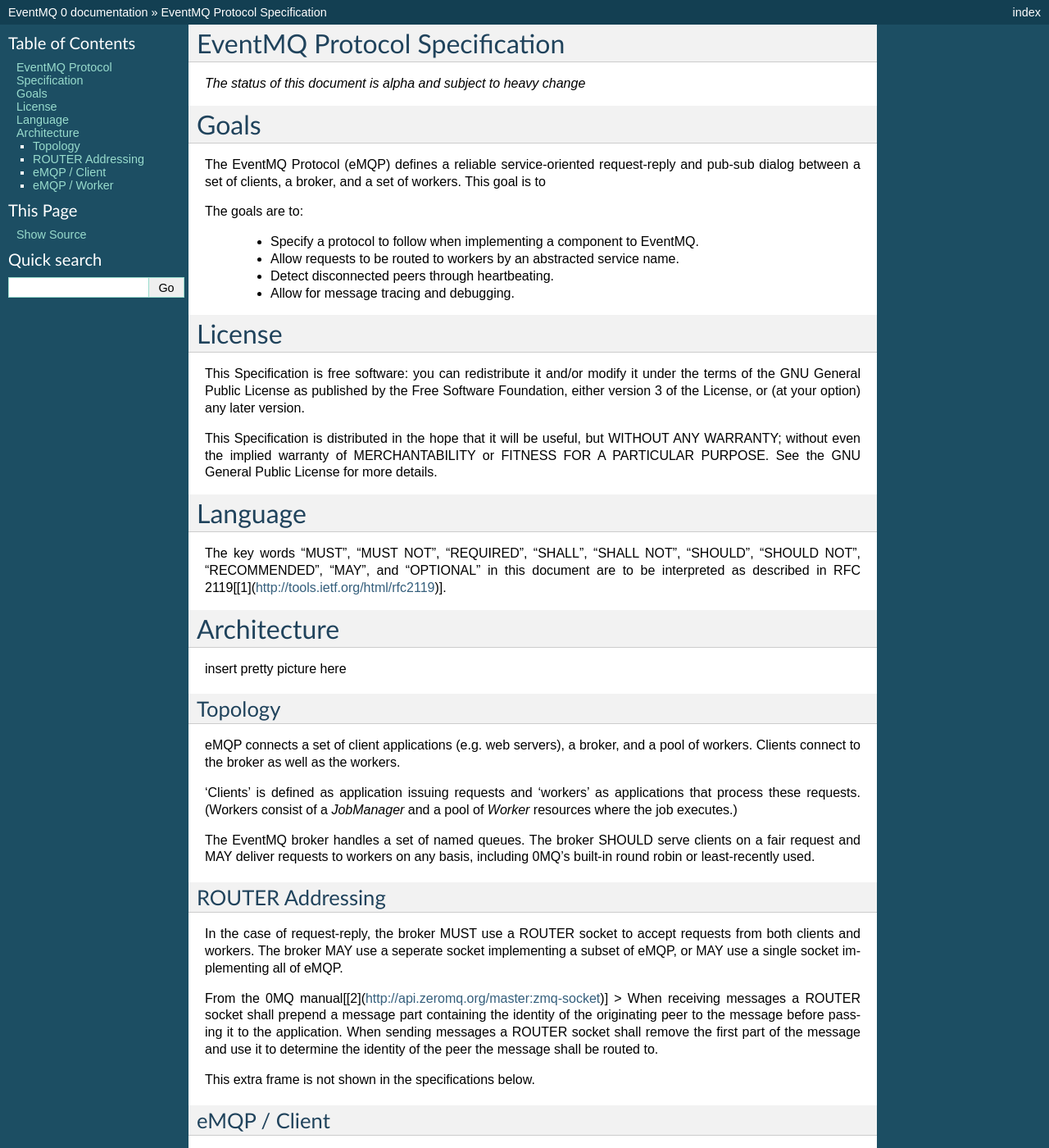
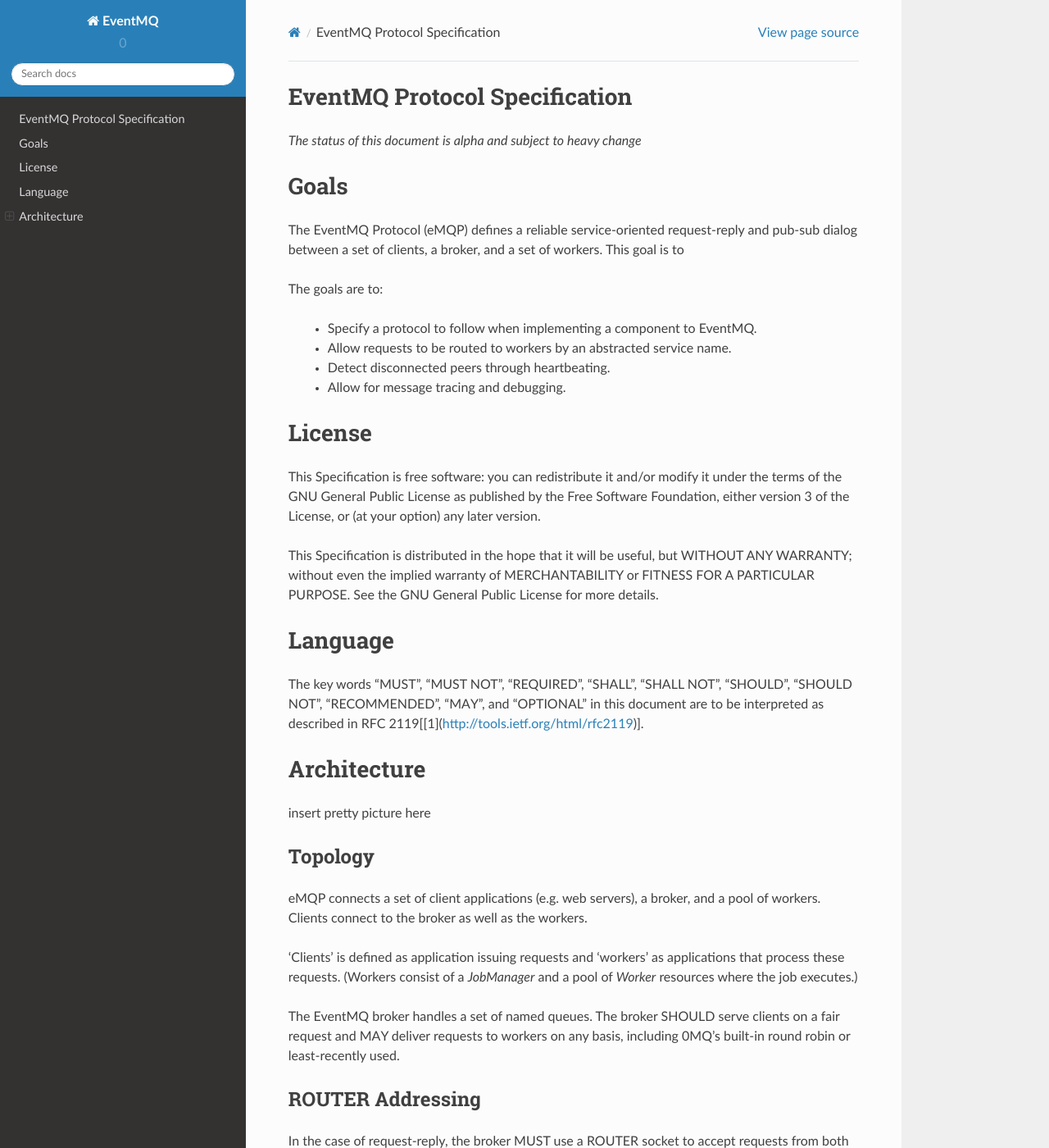
Before and after one commit to eventmq/eventmq, a Sphinx documentation site: the page built from docs/protocol.rst, in a window 1280 px wide and 1400 px high. Shown: the whole window at 82% size. Built offline with Sphinx 7.4.7 and the Read the Docs theme 2.0.0, drawn with Linux system fonts in a browser that asks for light colours; pages that are not in the unit, such as notebooks, are missing from menus; some of the changed text lies outside the part shown.

Commit message:
update documentation and theme

```diff
--- a/docs/conf.py
+++ b/docs/conf.py
@@ -113,8 +113,8 @@
 
 # The theme to use for HTML and HTML Help pages.  See the documentation for
 # a list of builtin themes.
-html_theme = 'classic'
-
+# html_theme = 'classic'
+html_theme = 'sphinx_rtd_theme'
 # Theme options are theme-specific and customize the look and feel of a theme
 # further.  For a list of options available for each theme, see the
 # documentation.
--- a/docs/index.rst
+++ b/docs/index.rst
@@ -1,13 +1,17 @@
 Welcome to EventMQ's documentation!
 ===================================
+
+:doc:`protocol`
 
 Contents:
 
 .. toctree::
    :maxdepth: 2
 
+   jobmanager
    receiver
    router
+   sender
 
 
 Indices and tables
--- a/docs/protocol.rst
+++ b/docs/protocol.rst
@@ -54,7 +54,7 @@
 ====== ============== ===========
 0      _EMPTY_        leave empty
 1      eMQP/1.0       Protocol version
-2      READY          Command
+2      READY          command
 3      _MSGID_        A unique id for the msg
 4      _QUEUE_NAME_   the name of the queue the worker belongs to
 5      _HEADERS_      dictionary of headers. can be an empty set
--- a/docs/receiver.rst
+++ b/docs/receiver.rst
@@ -1,3 +1,3 @@
-.. automodule:: receiver
+.. automodule:: eventmq.receiver
    :members:
    :special-members:
--- a/docs/router.rst
+++ b/docs/router.rst
@@ -1,2 +1,3 @@
-.. automodule:: router
+.. automodule:: eventmq.router
    :members:
+   :special-members:
```
Also changed, not shown: other parts of docs/protocol.rst (+34 -4 lines).
